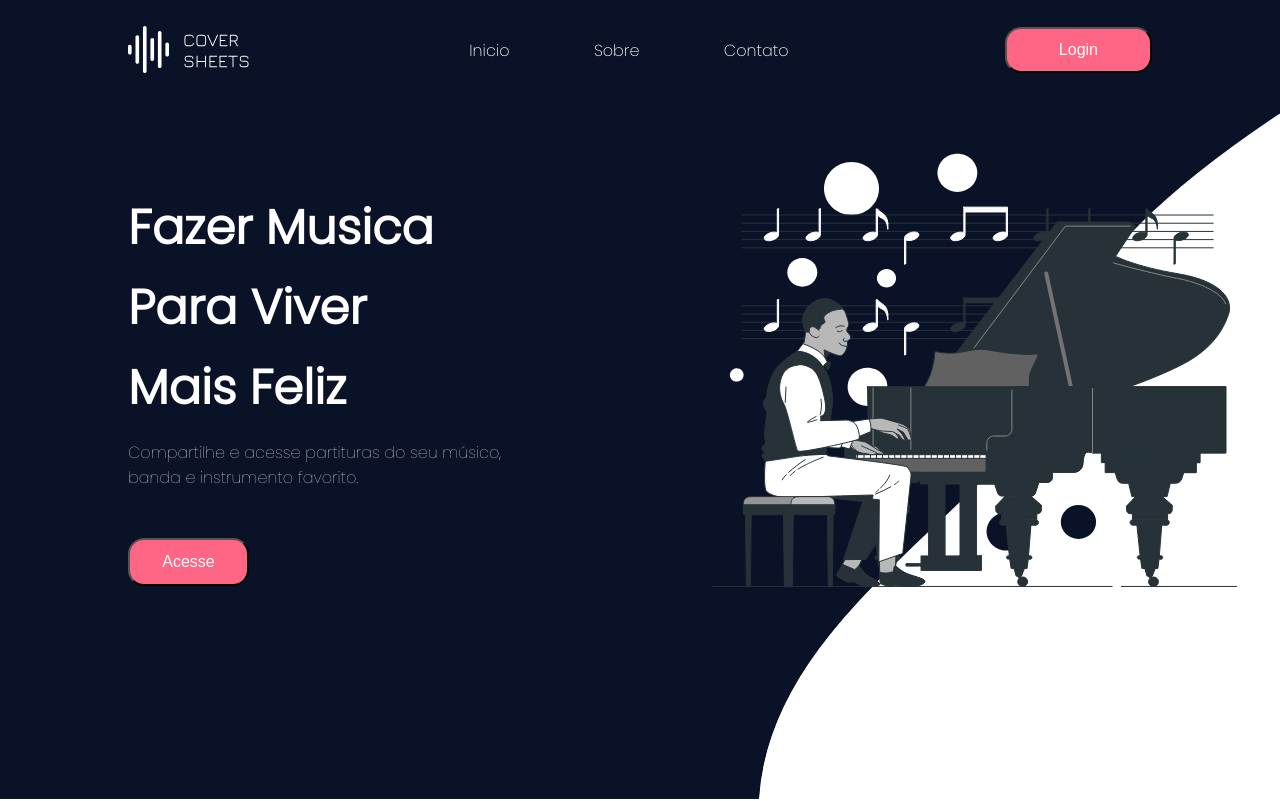
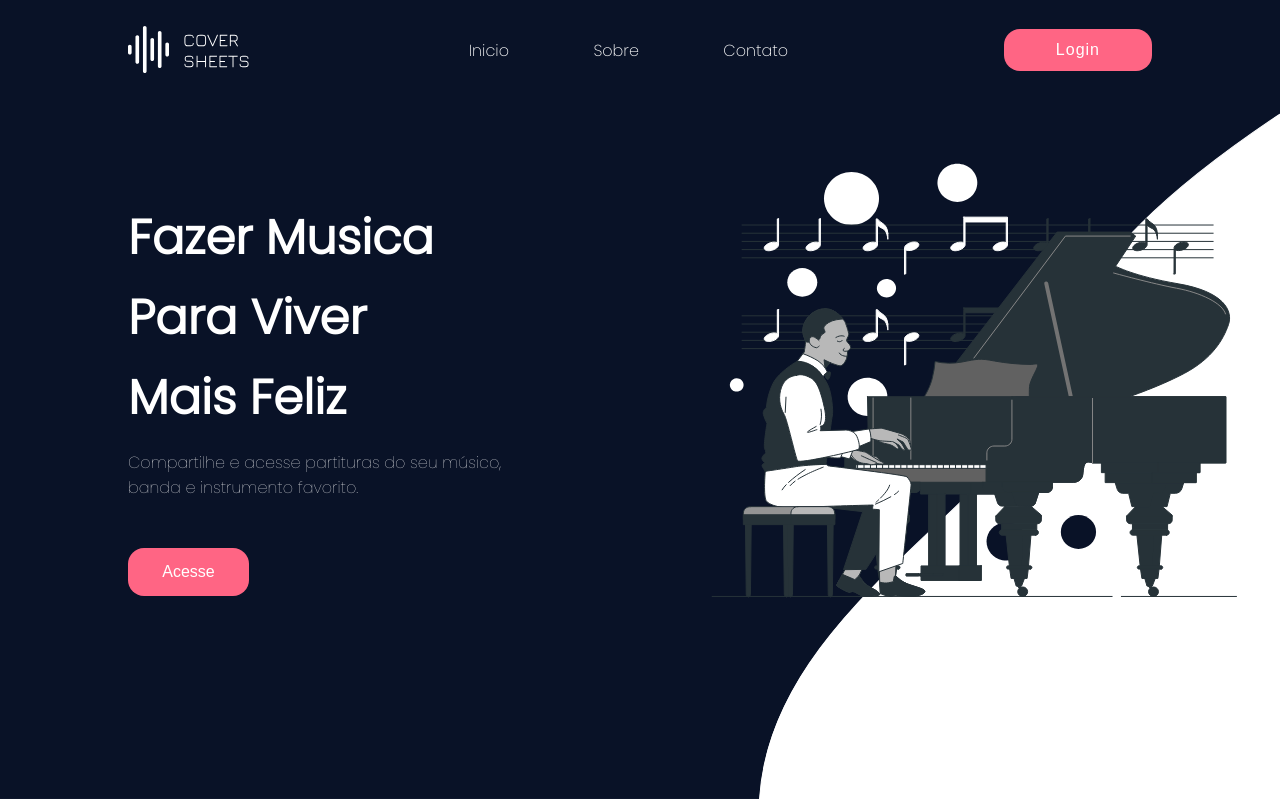
Before and after one commit to EduardoPulcino/ProjetoIndividual, a plain HTML site: page ProjetoInicial/Algoritmos/index.html in a window 1280 px wide. Shown: the top 801 px of the page. Drawn offline with Linux system fonts and the light colour scheme.

Commit message:
Ajustes header

```diff
--- a/ProjetoInicial/Algoritmos/css/style.css
+++ b/ProjetoInicial/Algoritmos/css/style.css
@@ -17,10 +17,9 @@ body {
 .header {
     height: 100px;
     background-color: #091227;
-    /* position: fixed;
-    top: 0;
-    z-index: 100;
-    width: 100%; */
+    position: fixed;
+    width: 100%;
+    z-index: 9999;
 
 }
 
@@ -68,11 +67,13 @@ a {
     color: white;
     cursor: pointer;
     font-weight: 500;
+    border: none;
+    letter-spacing: 1px;
 }
 
 .home {
     display: flex;
-    padding-top: 32px;
+    padding-top: 142px;
 
 }
 
@@ -105,6 +106,7 @@ a {
     margin-top: 48px;
     cursor: pointer;
     border-radius: 16px;
+    border: none;
 }
 
 .home .img-content {
@@ -188,7 +190,7 @@ a {
 
 .singer-page .container-singer .text-singer {
     width: 100%;
-    padding-left: 72px;
+    padding-left: 132px;
 }
 
 .singer-page .container-singer .text-singer h1 {
```
